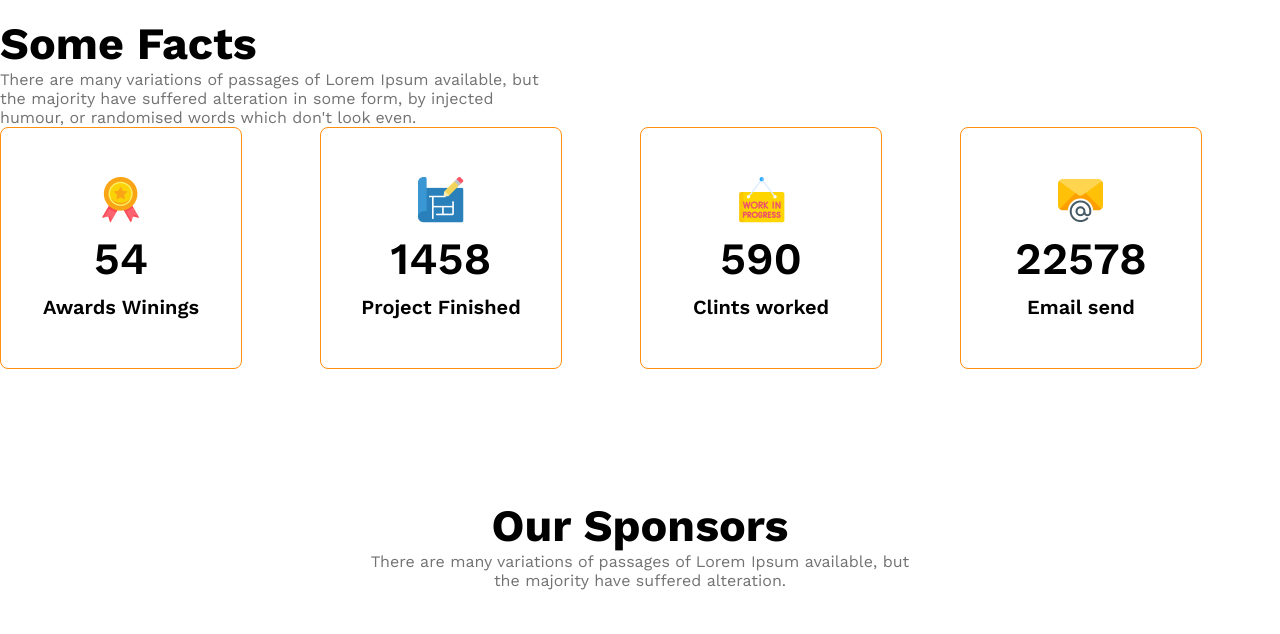
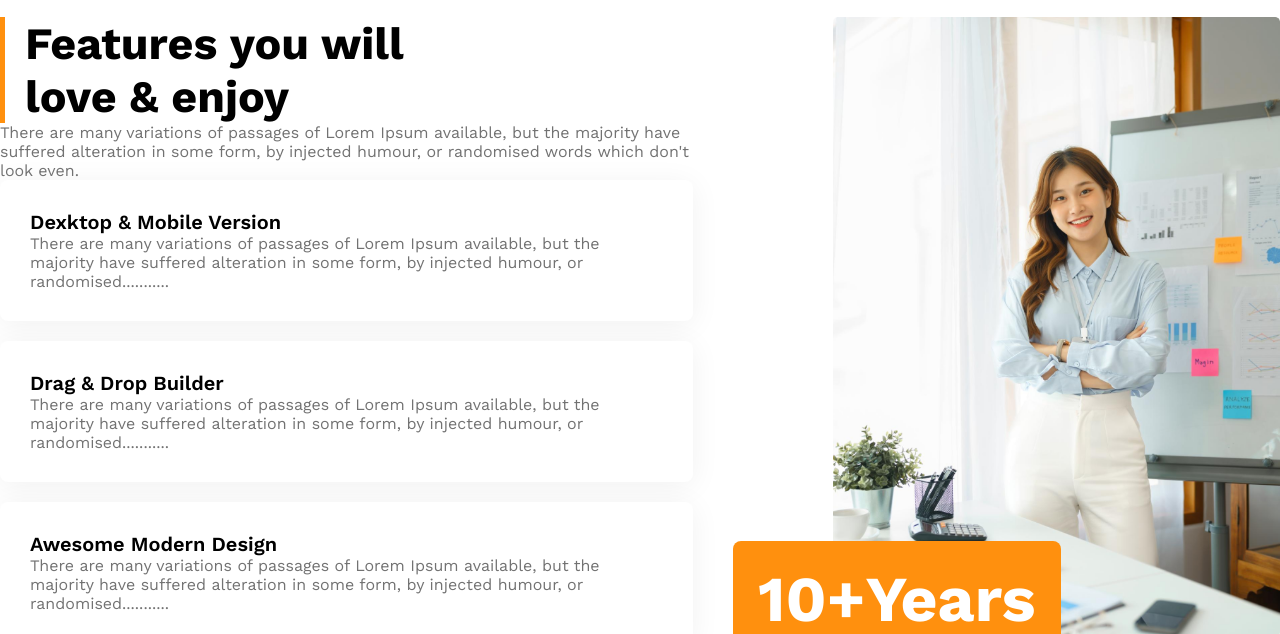
Before and after one commit to redoy-kumar/g3-architects-responsive-website, a plain HTML site: page index.html in a window 1280 px wide. Shown: the part 2090-2724 px from the top of the page. Drawn offline with nearby package versions, Linux system fonts and the light colour scheme.

Commit message:
feature section done

```diff
--- a/index.html
+++ b/index.html
@@ -55,6 +55,50 @@
                     alteration in some form, by injected humour, or randomised words which don't look even
                 </p>
                 <button class="btn-primary">Explore More</button>
+            </div>
+        </section>
+
+        <!-- Features Section starat -->
+        <section class="features display-flex">
+            <div >
+                <h3 id="feature-section-title" class="section-title">Features you will <br> love & enjoy</h3>
+                <p class="text-light-gray">
+                    There are many variations of passages of Lorem Ipsum available, but the majority have suffered alteration in some form, by injected humour, or randomised words which don't look even.
+                </p>
+
+                <!-- feature card container -->
+                 <div class="feature-card">
+                    <h4 class="feature-title">Dexktop & Mobile Version</h4>
+                    <p class="text-light-gray">
+                        There are many variations of passages of Lorem Ipsum available, but the majority have suffered alteration in some form, by injected humour, or randomised...........
+                    </p>
+                 </div>
+                 <div class="feature-card">
+                    <h4 class="feature-title">Drag & Drop Builder</h4>
+                    <p class="text-light-gray">
+                        There are many variations of passages of Lorem Ipsum available, but the majority have suffered alteration in some form, by injected humour, or randomised...........
+                    </p>
+                 </div>
+                 <div class="feature-card">
+                    <h4 class="feature-title">Awesome Modern Design</h4>
+                    <p class="text-light-gray">
+                        There are many variations of passages of Lorem Ipsum available, but the majority have suffered alteration in some form, by injected humour, or randomised...........
+                    </p>
+                 </div>
+                 <div class="feature-card">
+                    <h4 class="feature-title">Super Easy to Edit</h4>
+                    <p class="text-light-gray">
+                        There are many variations of passages of Lorem Ipsum available, but the majority have suffered alteration in some form, by injected humour, or randomised...........
+                    </p>
+                 </div>
+            </div>
+            <div class="feature-architect">
+                <img id="feature-icon" src="images/architect.png" alt="">
+                <button id="experience-badge" class="btn-primary">
+                    <span id="exprience-year">10+Years</span>
+                    <br>
+                    <span>exprience</span>
+                </button>
             </div>
         </section>
 
--- a/style.css
+++ b/style.css
@@ -10,29 +10,29 @@
 }
 
 /* shared styles */
-.display-flex{
+.display-flex {
     display: flex;
 }
 
-.text-primary{
+.text-primary {
     color: #FF900E;
 }
 
 /* dark 02 */
-.text-gray{
+.text-gray {
     color: #424242;
 }
 
 /* dark 03 */
-.text-light-gray{
+.text-light-gray {
     color: #727272;
 }
 
-.bg-light{
+.bg-light {
     background-color: rgba(255, 144, 14, 0.1);
 }
 
-.btn-primary{
+.btn-primary {
     background-color: #FF900E;
     color: white;
     padding: 20px 25px;
@@ -42,104 +42,153 @@
     border: none;
 }
 
-main{
+main {
     max-width: 1440px;
     margin: 0 auto;
 }
 
-main > section{
+main>section {
     margin-top: 130px;
 }
 
-.section-title{
+.section-title {
     font-size: 2.8rem;
     font-weight: 700;
 }
 
 /* header related styles */
-.navbar{
+.navbar {
     justify-content: space-between;
     align-items: center;
 }
 
-.brand{
+.brand {
     font-weight: 700;
     font-size: 3rem;
 }
 
-.nav-item{
+.nav-item {
     list-style: none;
     margin-right: 30px;
 }
 
-.nav-link{
+.nav-link {
     text-decoration: none;
     font-weight: 500;
 }
 
-.navbar, .banner{
+.navbar,
+.banner {
     max-width: 1440px;
     margin: 0 auto;
 }
 
 /* banner related style */
 
-.banner-content{
+.banner-content {
     max-width: 850px;
     margin: 0 auto;
     text-align: center;
     margin-bottom: 50px;
 }
 
-.banner-title{
+.banner-title {
     margin-top: 90px;
     font-weight: 700;
     font-size: 4rem;
 }
 
-.banner-description{
+.banner-description {
     margin-top: 30px;
     font-size: 16px;
     font-weight: 400;
     margin-bottom: 32px;
 }
 
-.banner-image{
+.banner-image {
     width: 100%;
 }
 
 /* Teams and feature related styles*/
-.teams{
- align-items: center;
- margin-bottom: 130px;
+.teams {
+    align-items: center;
+    margin-bottom: 130px;
 }
 
-.team-img-container{
+.team-img-container {
     display: grid;
     grid-template-columns: repeat(2, 1fr);
     gap: 24px;
 }
 
-.our-features{
+.our-features {
     margin: 130px;
     max-width: 530px;
 }
 
-#quick-list{
+#quick-list {
     font-weight: 500;
 }
 
-.feature-description{
+.feature-description {
     margin-top: 24px;
     margin-bottom: 30px;
 }
 
+/* Features section related styles */
+#feature-section-title {
+    border-left: 5px solid #FF900E;
+    padding-left: 20px;
+}
+
+.features{
+    gap: 140px;
+}
+
+.feature-card{
+    padding: 30px;
+    border-radius: 8px;
+    box-shadow: 0px 4px 30px 0px rgba(0, 0, 0, 0.06);
+    background: rgb(255, 255, 255);
+    margin-bottom: 20px;
+}
+
+.feature-card .feature-title {
+    font-weight: 600;
+    font-size: 1.25rem;
+    margin-top: 0px;
+    margin-bottom: 0px;
+}
+
+#exprience-badge{
+    padding: 45px 42px;
+    font-size: 1.5rem;
+    font-weight: 500;
+    margin-left: 100px;
+    margin-top: 200px;
+}
+
+#exprience-year{
+    font-size: 4rem;
+    font-weight: 700;
+}
+
+.features button{
+    margin-left: -100px;
+    margin-top: -100px;
+}
+
+.feature-architect img{
+    width: 100%;
+}
+
 /* Some facts related styles */
-.facts-container{
+.facts-container {
     display: grid;
-    grid-template-columns: repeat(4,1fr);
+    grid-template-columns: repeat(4, 1fr);
 }
-.fact-card{
+
+.fact-card {
     border: 1px solid #FF900E;
     width: 240px;
     height: 240px;
@@ -149,76 +198,94 @@ main > section{
     justify-content: center;
 }
 
-.fact-number{
+.fact-number {
     font-size: 2.8rem;
     font-weight: 600;
     margin-top: 5px;
     margin-bottom: 10px;
 }
 
-.fact-name{
+.fact-name {
     font-size: 1.25rem;
     font-weight: 600;
     margin-top: 10px;
 }
 
-.fact-description{
+.fact-description {
     max-width: 540px;
 }
 
 /* Sponsor related styles*/
-.sponsor-info{
+.sponsor-info {
     max-width: 540px;
     margin: 50px auto;
     text-align: center;
 }
 
-.sponsor-companies{
+.sponsor-companies {
     display: grid;
-    grid-template-columns: repeat(5,1fr);
+    grid-template-columns: repeat(5, 1fr);
 }
 
-.sponsor-companies img{
+.sponsor-companies img {
     filter: grayscale(100%);
 }
 
 /* responsive media query for phone */
-@media screen and (max-width: 576px){
-    .navbar, .nav-link, .teams{
+@media screen and (max-width: 576px) {
+
+    .navbar,
+    .nav-link,
+    .teams, .features {
         flex-direction: column;
     }
 
-    .team-img-container, .facts-container, .sponsor-companies{
+    .team-img-container,
+    .facts-container,
+    .sponsor-companies {
         grid-template-columns: 1fr;
     }
 
-    .facts-container, .sponsor-companies{
+    .facts-container,
+    .sponsor-companies {
         justify-items: center;
         gap: 24px;
     }
 
-    .sponsor-companies{
+    .sponsor-companies {
         justify-items: center;
         gap: 50px;
     }
 
-    .our-features{
+    .our-features {
+        margin-left: 20px;
+    }
+
+    #exprience-badge{
+        margin-top: 20px;
         margin-left: 20px;
     }
 }
 
 /* medium size device */
 @media screen and (min-width:576.1px) and (max-width: 992px) {
-    .teams{
+    .teams, .features {
         flex-direction: column;
     }
 
-    .sponsor-companies, .facts-container{
-        grid-template-columns: repeat(2,1fr);
+    .sponsor-companies,
+    .facts-container {
+        grid-template-columns: repeat(2, 1fr);
         gap: 50px;
         justify-items: center;
     }
-    .our-features{
+
+    #exprience-badge{
+        margin-top: 20px;
+        margin-left: 20px;
+    }
+
+    .our-features {
         margin-left: 50px auto;
     }
 }
```
